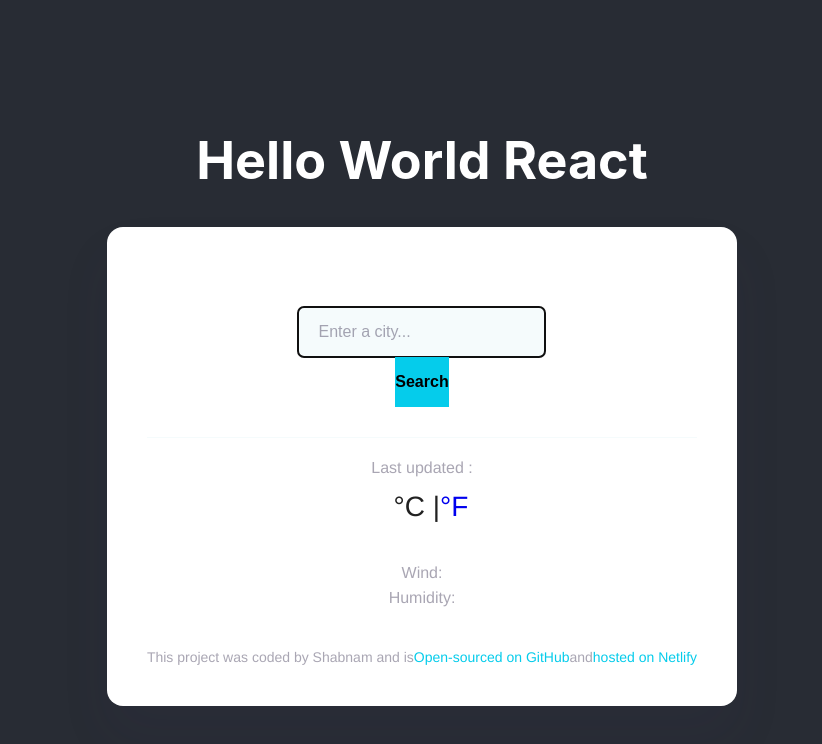
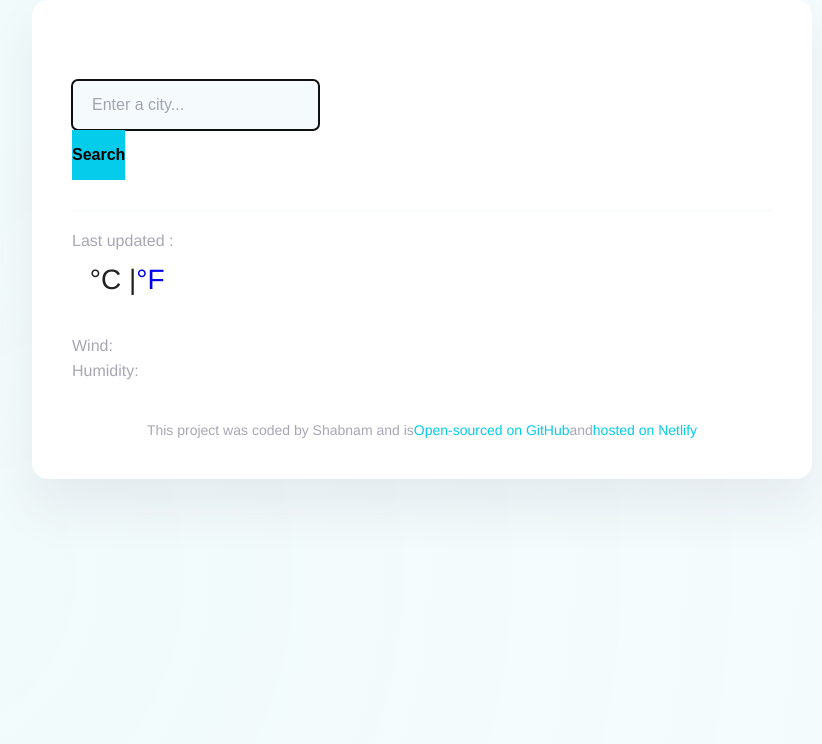
Before and after one commit to shebadi/weather-react, a React (Create React App) app: page / in a window 1280 px wide. Shown: the top 744 px of the page, without its empty margins (218-1040 px from the left). Built offline with nearby package versions, Linux system fonts and the light colour scheme.

Commit message:
updated app.css and js file

```diff
--- a/src/App.css
+++ b/src/App.css
@@ -1,18 +1,6 @@
 .App {
   text-align: center;
 }
-
-.App-logo {
-  height: 40vmin;
-  pointer-events: none;
-}
-
-@media (prefers-reduced-motion: no-preference) {
-  .App-logo {
-    animation: App-logo-spin infinite 20s linear;
-  }
-}
-
 .App-header {
   background-color: #282c34;
   min-height: 100vh;
--- a/src/App.js
+++ b/src/App.js
@@ -2,14 +2,7 @@ import Weather from "./Weather";
 import "./App.css";
 
 function App() {
-  return (
-    <div className="App">
-      <header className="App-header">
-        <h1>Hello World React</h1>
-        <Weather city="Tehran" />
-      </header>
-    </div>
-  );
+  return <Weather city="Tehran" />;
 }
 
 export default App;
```
